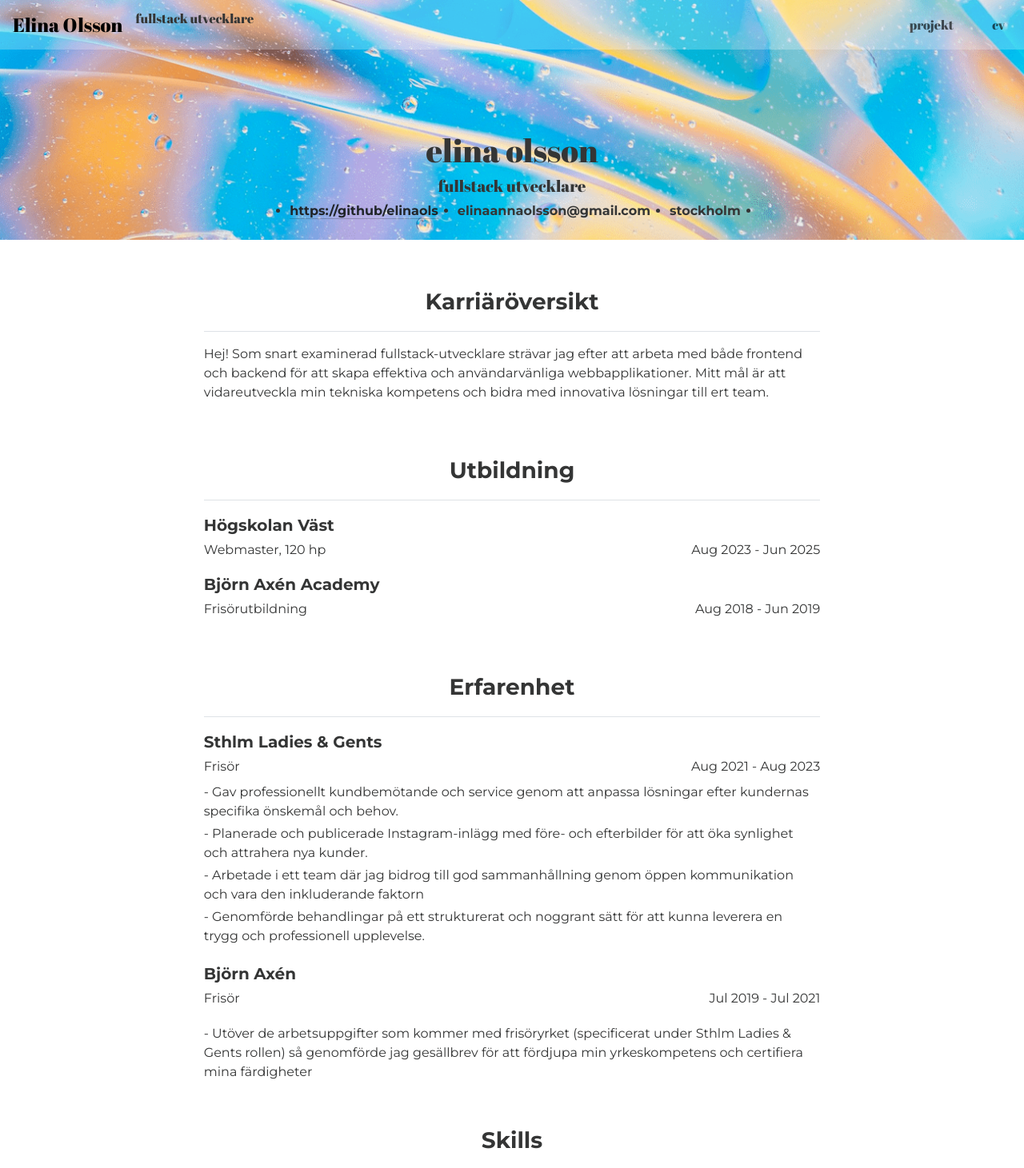
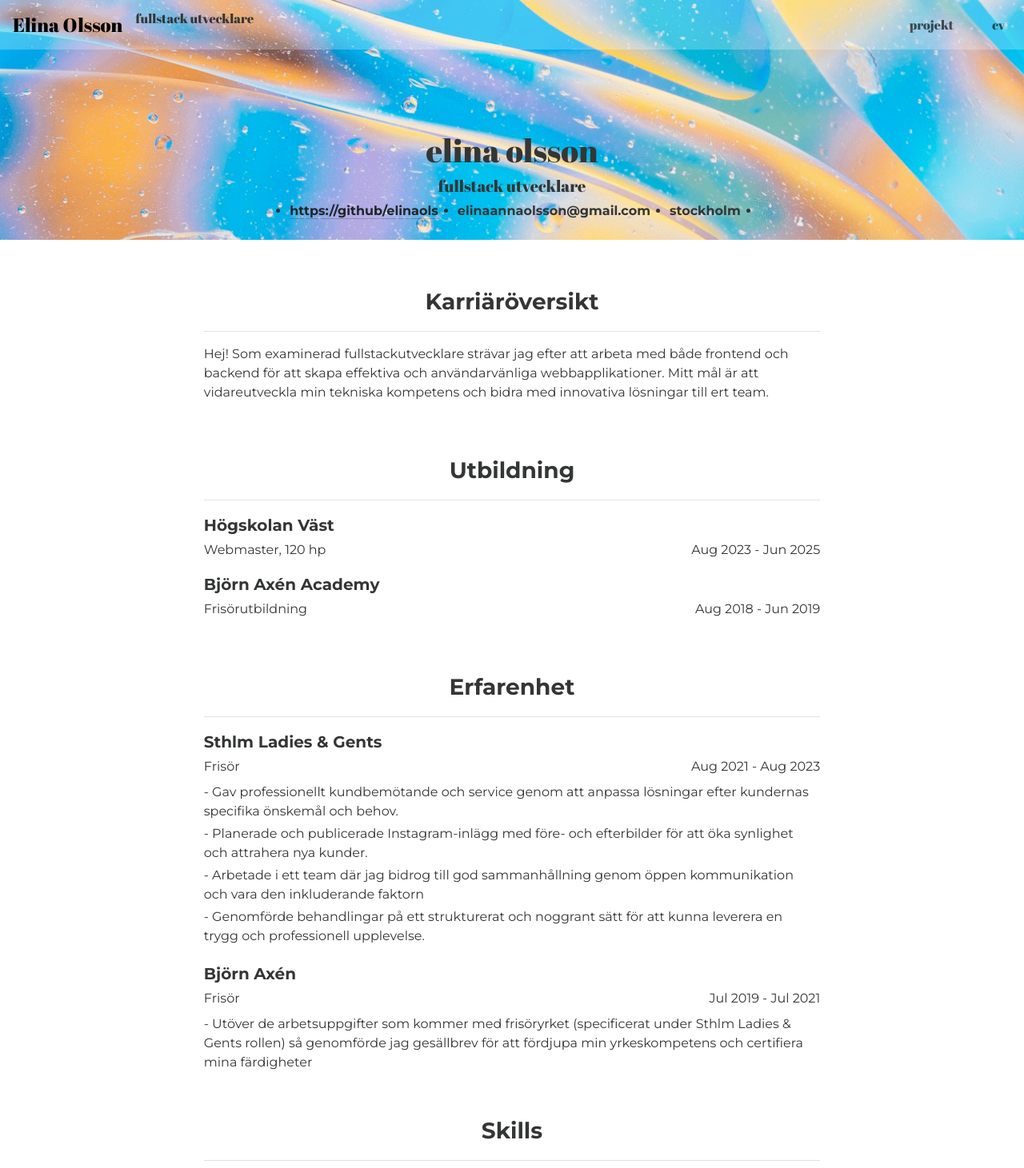
Before and after one commit to elinaols/elina-olsson-portfolio, a React (Vite) app: page /cv in a window 1280 px wide. Shown: the top 1461 px of the page at 80% size. Built offline with nearby package versions, Linux system fonts and the light colour scheme.

Commit message:
fix: add text to cv

```diff
--- a/src/pages/cv/Cv.jsx
+++ b/src/pages/cv/Cv.jsx
@@ -24,7 +24,7 @@ export default function Cv() {
                 <div className="container text-center mb-5 main-cv">
                     <div className="col pb-5">
                         <p className="fs-3 border-bottom pb-3 fw-bold">Karriäröversikt</p>
-                        <p className="text-start">Hej! Som snart examinerad fullstack-utvecklare strävar jag efter att arbeta med både frontend och backend för att skapa effektiva och användarvänliga webbapplikationer. Mitt mål är att vidareutveckla min tekniska kompetens och bidra med innovativa lösningar till ert team.</p>
+                        <p className="text-start">Hej! Som examinerad fullstackutvecklare strävar jag efter att arbeta med både frontend och backend för att skapa effektiva och användarvänliga webbapplikationer. Mitt mål är att vidareutveckla min tekniska kompetens och bidra med innovativa lösningar till ert team.</p>
                     </div>
                     <div className="col pb-5">
                         <p className="fs-3 border-bottom pb-3 fw-bold">Utbildning</p>
@@ -59,7 +59,7 @@ export default function Cv() {
                             <div className="text-start col pt-1">
                                 <div className="d-flex justify-content-between pb-1">
                                     <p className="mb-0 pb-1">Frisör</p>
-                                    <p className="text-end col cv-text-layout">Jul 2019 - Jul 2021</p>
+                                    <p className="text-end col cv-text-layout mb-0">Jul 2019 - Jul 2021</p>
                                 </div>
                                 <p className="mb-0 pb-1">- Utöver de arbetsuppgifter som kommer med frisöryrket (specificerat under Sthlm Ladies & Gents rollen) så genomförde jag gesällbrev för att fördjupa min yrkeskompetens och certifiera mina färdigheter</p>
                             </div>
```
